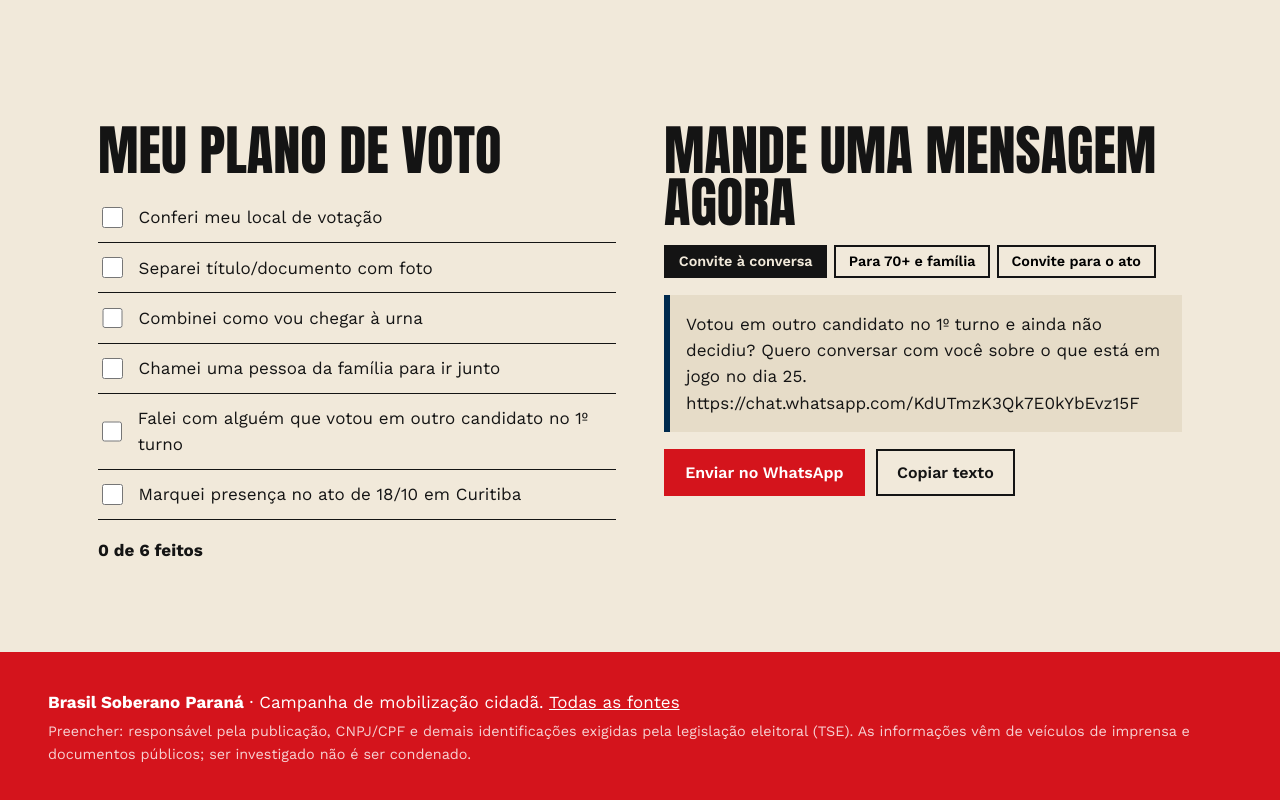
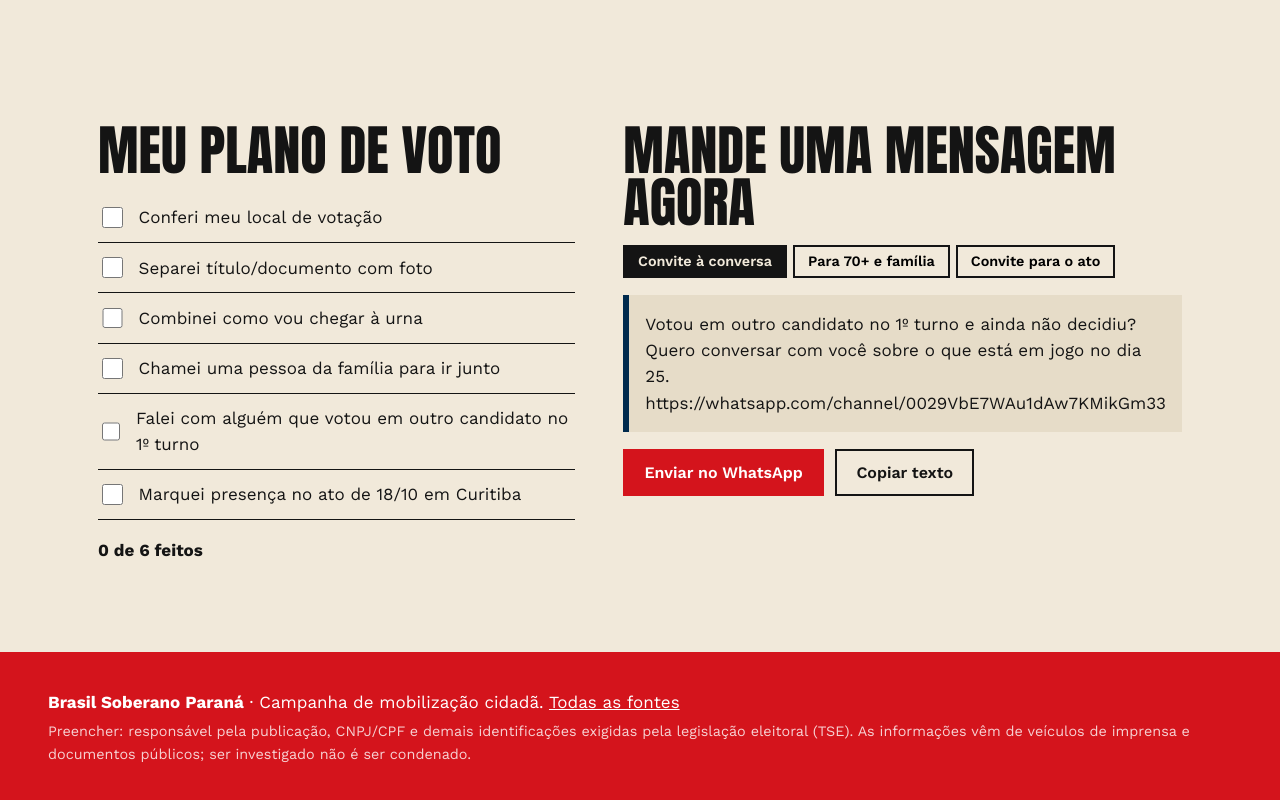
Before and after one commit to M100-ROSE/FDP-PR, a Next.js app: page / in a window 1280 px wide. Shown: the part 4793-5593 px from the top of the page. Built offline with nearby package versions, Linux system fonts and the light colour scheme.

Commit message:
Update config.ts

```diff
--- a/data/config.ts
+++ b/data/config.ts
@@ -1,7 +1,7 @@
 export const SITE = {
   nome: "Brasil Soberano · Paraná",
-  grupoWhatsApp: "https://chat.whatsapp.com/KdUTmzK3Qk7E0kYbEvz15F",
-  url: "https://chat.whatsapp.com/KdUTmzK3Qk7E0kYbEvz15F",
+  grupoWhatsApp: "frente democratica popular",
+  url: "https://whatsapp.com/channel/0029VbE7WAu1dAw7KMikGm33",
 };
 
 // 2º turno: 25/10/2026, votação das 8h às 17h (horário de Brasília). Fontes: ver `calendario` em data/sources.ts
```
